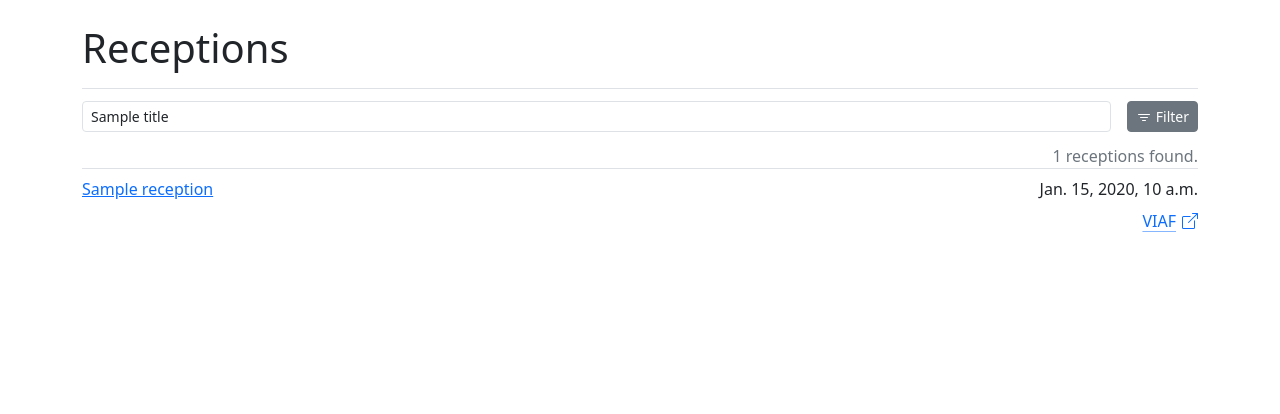
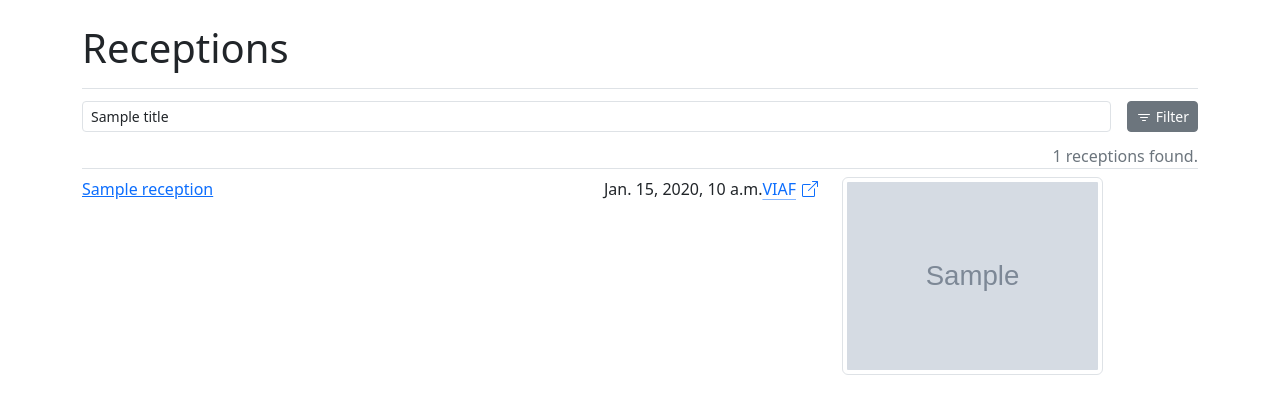
Before and after one commit to tsg-humlab/shewrote, a Django app: template shewrote/templates/shewrote/receptions.html in a window 1280 px wide. Shown: the part 58-472 px from the top of the page. Run offline with Django 4.2, Linux system fonts and the light colour scheme; the template is opened without the code that fills it: most values are stand-ins (such as "Sample title", 1, 10 or a date in 2020); grey boxes marked "Sample" are stand-in pictures; some libraries are stand-ins or nearby versions.

Commit message:
feat: Add image to Reception

```diff
--- a/shewrote/admin.py
+++ b/shewrote/admin.py
@@ -335,6 +335,7 @@ class ReceptionAdmin(admin.ModelAdmin):
                     "document_type",
                     ("place_of_reception", "date_of_reception"),
                     ("quotation_reception", "url", "viaf_work"),
+                    "image",
                     "notes"
                 ],
             },
--- a/shewrote/models.py
+++ b/shewrote/models.py
@@ -483,6 +483,7 @@ class Reception(models.Model):
     viaf_work = models.URLField(max_length=255, blank=True)
     image = models.ImageField
     notes = models.TextField(blank=True)
+    image = models.ImageField(upload_to="reception", null=True, blank=True)
     original_data = models.JSONField(blank=True, null=True, editable=False)
 
     def __str__(self):
--- a/shewrote/templates/shewrote/receptions.html
+++ b/shewrote/templates/shewrote/receptions.html
@@ -38,14 +38,18 @@
 
     <ul class="list-group list-group-flush pb-2 mb-4">
         {% for reception in receptions %}
-            <li class="list-group-item px-0">
+            <li class="list-group-item px-0 container">
+                <div class="row">
+                    <div class="col-12 col-sm-8">
                         <div class="float-end">
                             {{ reception.place_of_reception|default:"" }}
                             {{ reception.date_of_reception|default:"" }}
-                    {% if user.is_authenticated and user.is_staff %}
-                        <a href="{% url 'admin:shewrote_reception_change' reception.id %}" title="Edit" class="ms-2">
-                            <svg xmlns="http://www.w3.org/2000/svg" width="16" height="16" fill="currentColor" class="bi bi-pencil" viewBox="0 0 16 16">
-                              <path d="M12.146.146a.5.5 0 0 1 .708 0l3 3a.5.5 0 0 1 0 .708l-10 10a.5.5 0 0 1-.168.11l-5 2a.5.5 0 0 1-.65-.65l2-5a.5.5 0 0 1 .11-.168l10-10zM11.207 2.5 13.5 4.793 14.793 3.5 12.5 1.207 11.207 2.5zm1.586 3L10.5 3.207 4 9.707V10h.5a.5.5 0 0 1 .5.5v.5h.5a.5.5 0 0 1 .5.5v.5h.293l6.5-6.5zm-9.761 5.175-.106.106-1.528 3.821 3.821-1.528.106-.106A.5.5 0 0 1 5 12.5V12h-.5a.5.5 0 0 1-.5-.5V11h-.5a.5.5 0 0 1-.468-.325z"/>
+                            {% if reception.viaf_work %}
+                                <a href="{{ reception.viaf_work }}" title="VIAF" class="float-end icon-link icon-link-hover">
+                                    VIAF
+                                    <svg xmlns="http://www.w3.org/2000/svg" width="16" height="16" fill="currentColor" class="bi bi-box-arrow-up-right" viewBox="0 0 16 16">
+                                      <path fill-rule="evenodd" d="M8.636 3.5a.5.5 0 0 0-.5-.5H1.5A1.5 1.5 0 0 0 0 4.5v10A1.5 1.5 0 0 0 1.5 16h10a1.5 1.5 0 0 0 1.5-1.5V7.864a.5.5 0 0 0-1 0V14.5a.5.5 0 0 1-.5.5h-10a.5.5 0 0 1-.5-.5v-10a.5.5 0 0 1 .5-.5h6.636a.5.5 0 0 0 .5-.5"/>
+                                      <path fill-rule="evenodd" d="M16 .5a.5.5 0 0 0-.5-.5h-5a.5.5 0 0 0 0 1h3.793L6.146 9.146a.5.5 0 1 0 .708.708L15 1.707V5.5a.5.5 0 0 0 1 0z"/>
                                     </svg>
                                 </a>
                             {% endif %}
@@ -55,15 +59,6 @@
                             {{ reception.title }}
                             </a>
                         </div>
-                {% if reception.viaf_work %}
-                    <a href="{{ reception.viaf_work }}" title="VIAF" class="float-end icon-link icon-link-hover">
-                        VIAF
-                        <svg xmlns="http://www.w3.org/2000/svg" width="16" height="16" fill="currentColor" class="bi bi-box-arrow-up-right" viewBox="0 0 16 16">
-                          <path fill-rule="evenodd" d="M8.636 3.5a.5.5 0 0 0-.5-.5H1.5A1.5 1.5 0 0 0 0 4.5v10A1.5 1.5 0 0 0 1.5 16h10a1.5 1.5 0 0 0 1.5-1.5V7.864a.5.5 0 0 0-1 0V14.5a.5.5 0 0 1-.5.5h-10a.5.5 0 0 1-.5-.5v-10a.5.5 0 0 1 .5-.5h6.636a.5.5 0 0 0 .5-.5"/>
-                          <path fill-rule="evenodd" d="M16 .5a.5.5 0 0 0-.5-.5h-5a.5.5 0 0 0 0 1h3.793L6.146 9.146a.5.5 0 1 0 .708.708L15 1.707V5.5a.5.5 0 0 0 1 0z"/>
-                        </svg>
-                    </a>
-                {% endif %}
                         <table>
                             <tbody>
                                 {% with reception.workreception_set.all as workreceptions %}
@@ -82,6 +77,24 @@
                                 {% endwith %}
                             </tbody>
                         </table>
+                    </div>
+                    <div class="col-11 col-sm-3">
+                        {% if reception.image %}
+                            <img src="{{ reception.image.url }}" class="img-thumbnail"/>
+                        {% else %}
+                        <div class="text-muted text-center fst-italic"><small>No image</small></div>
+                        {% endif %}
+                    </div>
+                    <div class="col-1 ps-0">
+                        {% if user.is_authenticated and user.is_staff %}
+                            <a href="{% url 'admin:shewrote_reception_change' reception.id %}" title="Edit" class="ms-2 float-end">
+                                <svg xmlns="http://www.w3.org/2000/svg" width="16" height="16" fill="currentColor" class="bi bi-pencil" viewBox="0 0 16 16">
+                                  <path d="M12.146.146a.5.5 0 0 1 .708 0l3 3a.5.5 0 0 1 0 .708l-10 10a.5.5 0 0 1-.168.11l-5 2a.5.5 0 0 1-.65-.65l2-5a.5.5 0 0 1 .11-.168l10-10zM11.207 2.5 13.5 4.793 14.793 3.5 12.5 1.207 11.207 2.5zm1.586 3L10.5 3.207 4 9.707V10h.5a.5.5 0 0 1 .5.5v.5h.5a.5.5 0 0 1 .5.5v.5h.293l6.5-6.5zm-9.761 5.175-.106.106-1.528 3.821 3.821-1.528.106-.106A.5.5 0 0 1 5 12.5V12h-.5a.5.5 0 0 1-.5-.5V11h-.5a.5.5 0 0 1-.468-.325z"/>
+                                </svg>
+                            </a>
+                        {% endif %}
+                    </div>
+                </div>
             </li>
         {% empty %}
             <li class="list-group-item border-0">No receptions found.</li>
--- a/sw_project/settings.py
+++ b/sw_project/settings.py
@@ -177,6 +177,9 @@ USE_TZ = True
 STATIC_URL = 'static/'
 STATIC_ROOT = BASE_DIR / "staticfiles"
 
+MEDIA_URL = config('MEDIA_URL', "")
+MEDIA_ROOT = config('MEDIA_ROOT', "")
+
 # Default primary key field type
 # https://docs.djangoproject.com/en/4.2/ref/settings/#default-auto-field
 
--- a/sw_project/urls.py
+++ b/sw_project/urls.py
@@ -16,6 +16,8 @@ Including another URLconf
 """
 from django.contrib import admin
 from django.urls import path, include
+from django.conf import settings
+from django.conf.urls.static import static
 
 urlpatterns = [
     path('admin/', admin.site.urls),
@@ -24,4 +26,4 @@ urlpatterns = [
     path('', include('shewrote.urls')),
 
     path("__debug__/", include("debug_toolbar.urls")),
-]
+] + static(settings.MEDIA_URL, document_root=settings.MEDIA_ROOT)
```
Also changed, not shown: shewrote/templates/shewrote/reception.html (+12 -3 lines), shewrote/migrations/0017_reception_image.py (added). Lines whose indentation alone changed are shown as unchanged.
